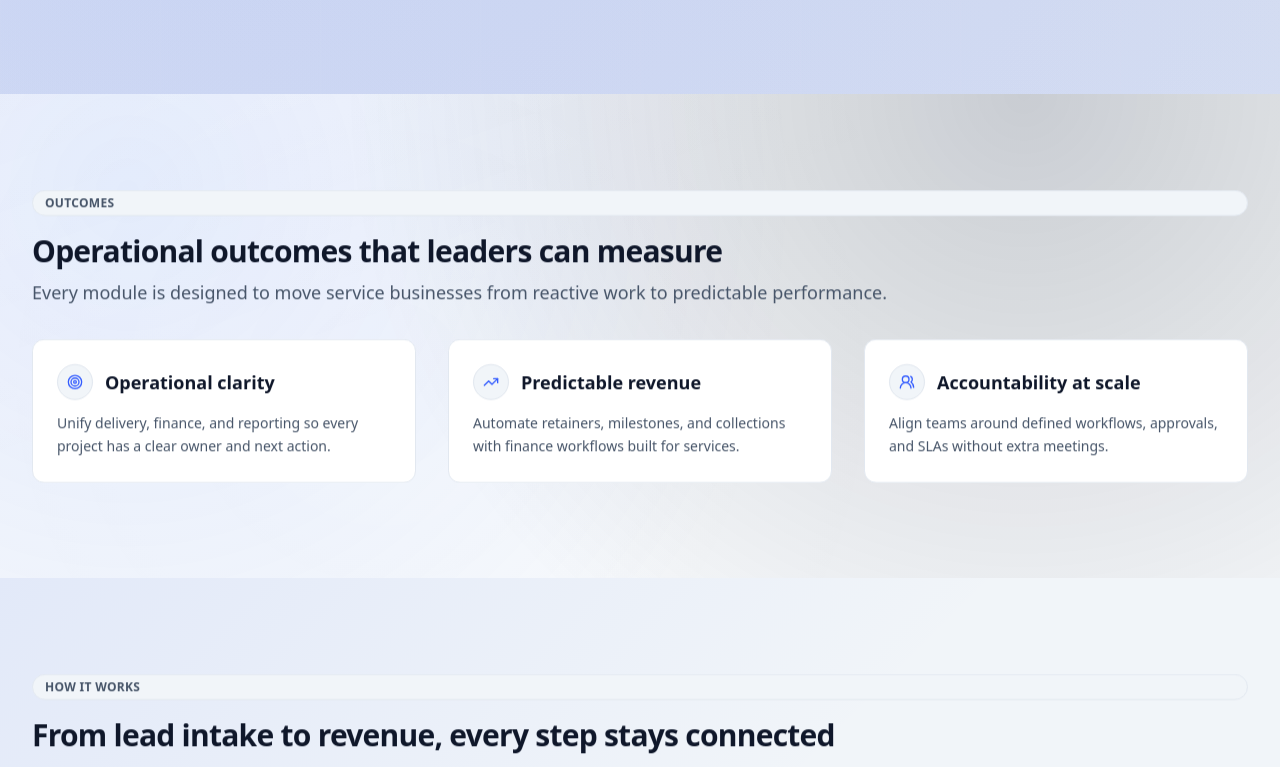
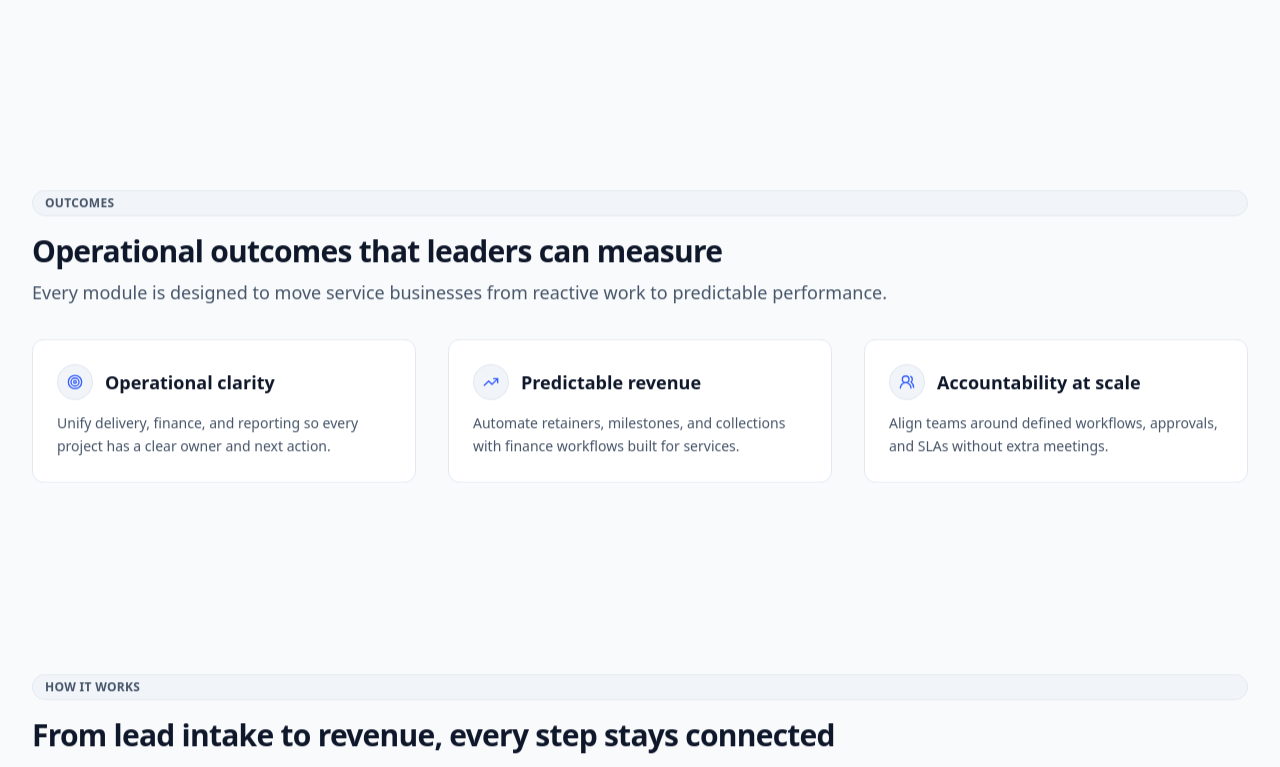
Before and after one commit to lacreativodesign/bizosto-website, a Next.js app: page / in a window 1280 px wide. Shown: the part 1213-1980 px from the top of the page. Built offline with nearby package versions, Linux system fonts and the light colour scheme.

Commit message:
Fix background scoping on pages

```diff
--- a/app/globals.css
+++ b/app/globals.css
@@ -114,26 +114,7 @@
     position: relative;
     min-height: 100%;
     overflow: hidden;
-    background:
-      radial-gradient(circle at top left, rgba(59, 130, 246, 0.18), transparent 55%),
-      radial-gradient(circle at 15% 15%, rgba(99, 102, 241, 0.12), transparent 45%),
-      radial-gradient(circle at top right, rgba(15, 23, 42, 0.08), transparent 55%),
-      var(--background);
-  }
-
-  .page-shell::after {
-    content: "";
-    position: absolute;
-    inset: 0;
-    background-image: linear-gradient(
-        rgba(255, 255, 255, 0.04) 1px,
-        transparent 1px
-      ),
-      linear-gradient(90deg, rgba(255, 255, 255, 0.04) 1px, transparent 1px),
-      radial-gradient(circle, rgba(255, 255, 255, 0.05) 0.5px, transparent 0.5px);
-    background-size: 160px 160px, 160px 160px, 6px 6px;
-    opacity: 0.35;
-    pointer-events: none;
+    background: var(--background);
   }
 
   .hero-surface {
--- a/app/how-it-works/page.tsx
+++ b/app/how-it-works/page.tsx
@@ -34,7 +34,7 @@ export default function HowItWorksPage() {
   return (
     <PageShell>
       <div className="flex flex-col">
-        <Section>
+        <Section variant="premium">
           <Container className="space-y-6">
             <ScrollReveal>
               <SectionHeading
@@ -59,7 +59,7 @@ export default function HowItWorksPage() {
           </Container>
         </Section>
 
-        <Section variant="muted">
+        <Section>
           <Container>
             <ScrollReveal>
               <SectionHeading
--- a/app/page.tsx
+++ b/app/page.tsx
@@ -216,7 +216,7 @@ export default function HomePage() {
         </div>
       </Container>
 
-      <section className="premium-section section-spacing">
+      <section className="section-spacing">
         <Container className="relative z-10">
           <ScrollReveal>
             <SectionHeading
@@ -244,7 +244,7 @@ export default function HomePage() {
         </Container>
       </section>
 
-      <section className="section-muted section-spacing">
+      <section className="section-spacing">
         <Container>
           <ScrollReveal>
             <SectionHeading
--- a/app/pricing/page.tsx
+++ b/app/pricing/page.tsx
@@ -57,7 +57,7 @@ export default function PricingPage() {
   return (
     <PageShell>
       <div className="flex flex-col">
-        <Section>
+        <Section variant="premium">
           <Container>
             <ScrollReveal>
               <SectionHeading
@@ -76,7 +76,7 @@ export default function PricingPage() {
           </Container>
         </Section>
 
-        <Section variant="premium">
+        <Section>
           <Container className="relative z-10">
             <ScrollReveal>
               <SectionHeading
--- a/app/product/page.tsx
+++ b/app/product/page.tsx
@@ -69,7 +69,7 @@ export default function ProductPage() {
   return (
     <PageShell>
       <div className="flex flex-col">
-        <Section>
+        <Section variant="premium">
           <Container className="space-y-6">
             <ScrollReveal>
               <SectionHeading
@@ -91,7 +91,7 @@ export default function ProductPage() {
           </Container>
         </Section>
 
-        <Section variant="premium">
+        <Section>
           <Container className="relative z-10">
             <ScrollReveal>
               <SectionHeading
```
